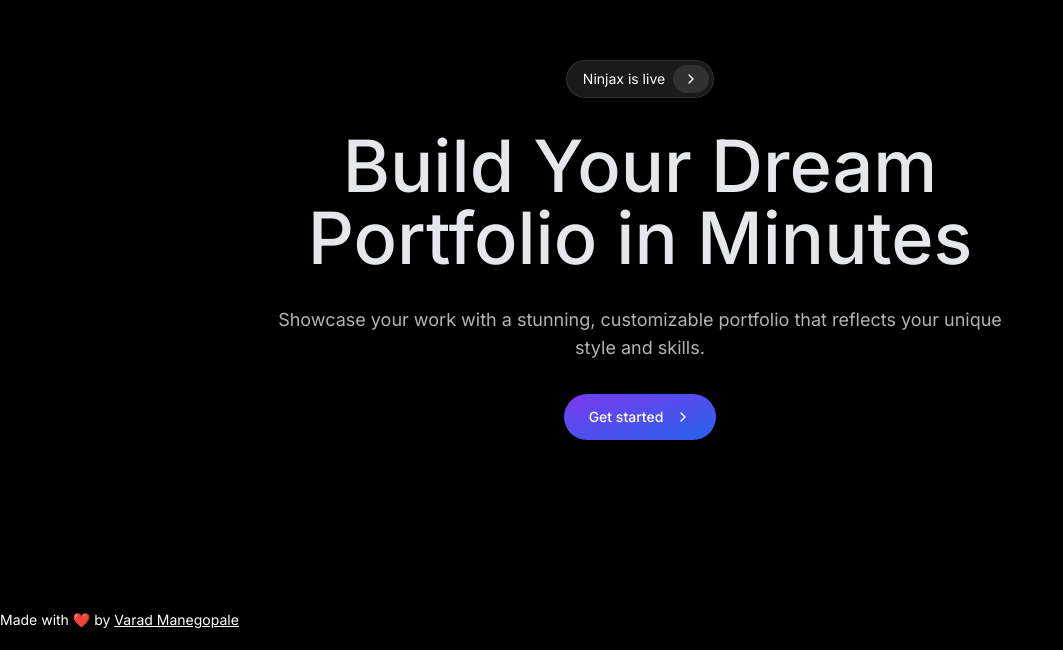
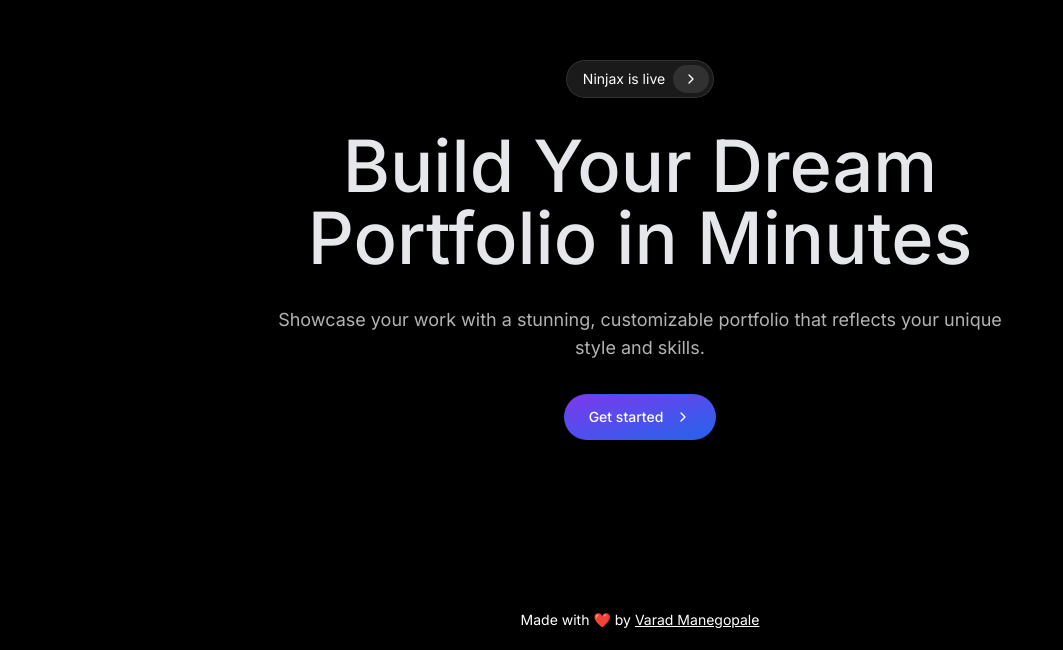
Before and after one commit to httpsvarad/Dynamic_Portfolio_Builder, a Next.js app: page / in a window 1280 px wide. Shown: the part 150-800 px from the top of the page, without its empty margins (0-1063 px from the left). Built offline with nearby package versions, Linux system fonts and the light colour scheme; no server answers; the database is empty.

Commit message:
Update page.js

```diff
--- a/app/page.js
+++ b/app/page.js
@@ -74,16 +74,18 @@ const Page = () => {
           {/* End Buttons */}
         </div>
           {/* Footer */}
-         <div className="absolute bottom-5 text-center text-white text-sm">
+         <div className="w-full absolute bottom-5 flex justify-center">
+          <p className="text-white text-sm">
             Made with ❤️ by{' '}
             <a
-            href="https://www.linkedin.com/in/varadmanegopale/"
+              href="https://www.linkedin.com/in/varad-manegopale-38085224a/"
               className="underline transition-colors duration-300 hover:text-purple-500"
               target="_blank"
               rel="noopener noreferrer"
             >
               Varad Manegopale
             </a>
+          </p>
         </div>
       </div>
       {/* End Hero */}
```
Lines whose indentation alone changed are shown as unchanged.
